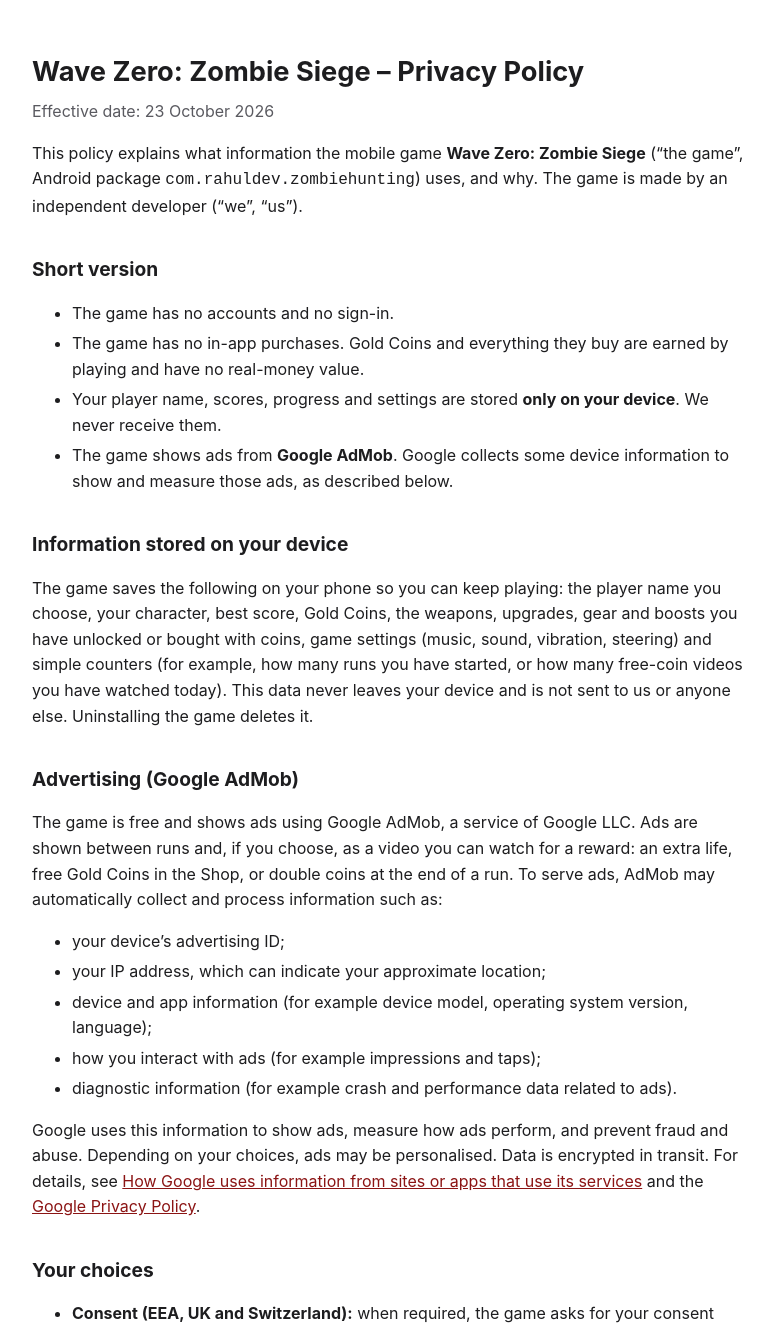
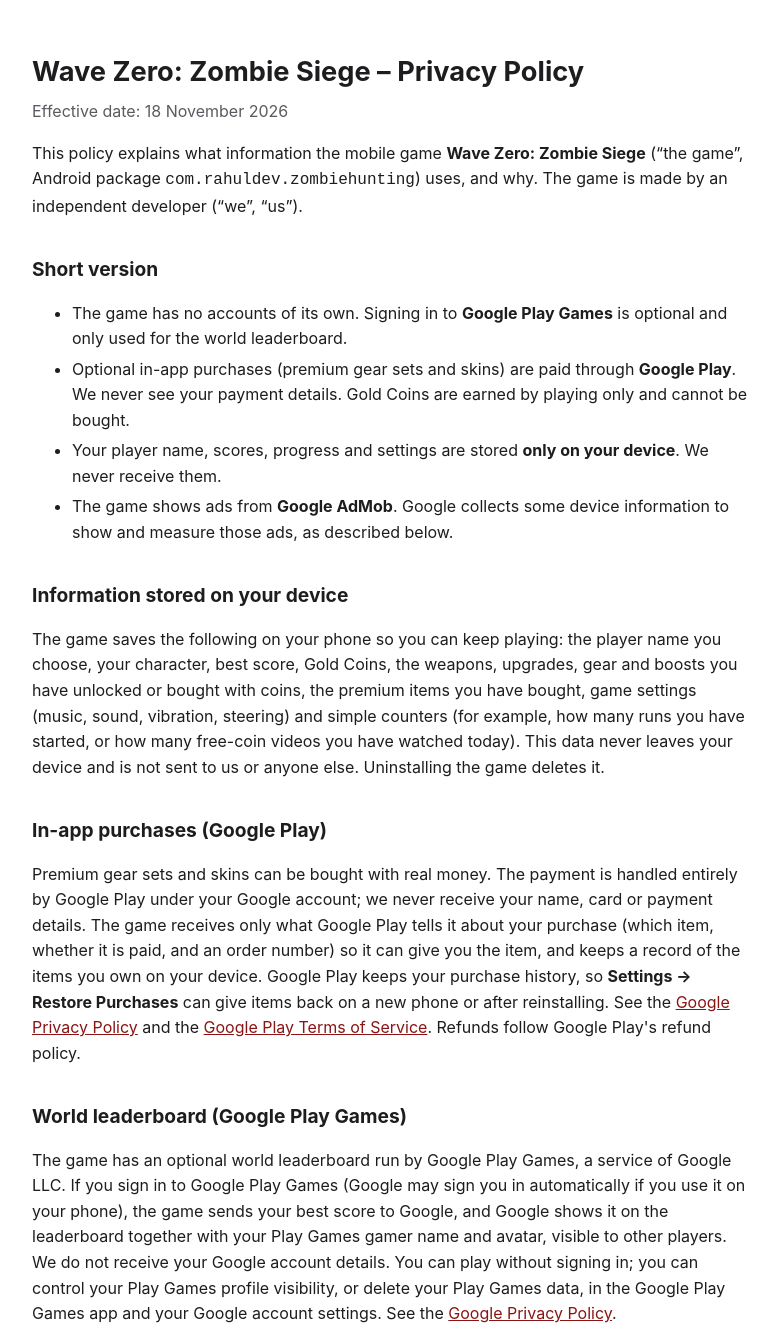
Before and after one commit to RahulDev1531/GooglePlay_policy, a plain HTML site: page privacy_policy_zombie.html in a window 1280 px wide. Shown: the top 1330 px of the page, without its empty margins (248-1025 px from the left). Drawn offline with Linux system fonts and the light colour scheme.

Commit message:
policy updated

```diff
--- a/privacy_policy_zombie.html
+++ b/privacy_policy_zombie.html
@@ -19,20 +19,26 @@
 <body>
 <main>
 <h1>Wave Zero: Zombie Siege – Privacy Policy</h1>
-<p class="date">Effective date: 23 October 2026</p>
+<p class="date">Effective date: 18 November 2026</p>
 
 <p>This policy explains what information the mobile game <strong>Wave Zero: Zombie Siege</strong> (“the game”, Android package <code>com.rahuldev.zombiehunting</code>) uses, and why. The game is made by an independent developer (“we”, “us”).</p>
 
 <h2>Short version</h2>
 <ul>
-  <li>The game has no accounts and no sign-in.</li>
-  <li>The game has no in-app purchases. Gold Coins and everything they buy are earned by playing and have no real-money value.</li>
+  <li>The game has no accounts of its own. Signing in to <strong>Google Play Games</strong> is optional and only used for the world leaderboard.</li>
+  <li>Optional in-app purchases (premium gear sets and skins) are paid through <strong>Google Play</strong>. We never see your payment details. Gold Coins are earned by playing only and cannot be bought.</li>
   <li>Your player name, scores, progress and settings are stored <strong>only on your device</strong>. We never receive them.</li>
   <li>The game shows ads from <strong>Google AdMob</strong>. Google collects some device information to show and measure those ads, as described below.</li>
 </ul>
 
 <h2>Information stored on your device</h2>
-<p>The game saves the following on your phone so you can keep playing: the player name you choose, your character, best score, Gold Coins, the weapons, upgrades, gear and boosts you have unlocked or bought with coins, game settings (music, sound, vibration, steering) and simple counters (for example, how many runs you have started, or how many free-coin videos you have watched today). This data never leaves your device and is not sent to us or anyone else. Uninstalling the game deletes it.</p>
+<p>The game saves the following on your phone so you can keep playing: the player name you choose, your character, best score, Gold Coins, the weapons, upgrades, gear and boosts you have unlocked or bought with coins, the premium items you have bought, game settings (music, sound, vibration, steering) and simple counters (for example, how many runs you have started, or how many free-coin videos you have watched today). This data never leaves your device and is not sent to us or anyone else. Uninstalling the game deletes it.</p>
+
+<h2>In-app purchases (Google Play)</h2>
+<p>Premium gear sets and skins can be bought with real money. The payment is handled entirely by Google Play under your Google account; we never receive your name, card or payment details. The game receives only what Google Play tells it about your purchase (which item, whether it is paid, and an order number) so it can give you the item, and keeps a record of the items you own on your device. Google Play keeps your purchase history, so <strong>Settings → Restore Purchases</strong> can give items back on a new phone or after reinstalling. See the <a href="https://policies.google.com/privacy">Google Privacy Policy</a> and the <a href="https://play.google.com/about/play-terms/">Google Play Terms of Service</a>. Refunds follow Google Play's refund policy.</p>
+
+<h2>World leaderboard (Google Play Games)</h2>
+<p>The game has an optional world leaderboard run by Google Play Games, a service of Google LLC. If you sign in to Google Play Games (Google may sign you in automatically if you use it on your phone), the game sends your best score to Google, and Google shows it on the leaderboard together with your Play Games gamer name and avatar, visible to other players. We do not receive your Google account details. You can play without signing in; you can control your Play Games profile visibility, or delete your Play Games data, in the Google Play Games app and your Google account settings. See the <a href="https://policies.google.com/privacy">Google Privacy Policy</a>.</p>
 
 <h2>Advertising (Google AdMob)</h2>
 <p>The game is free and shows ads using Google AdMob, a service of Google LLC. Ads are shown between runs and, if you choose, as a video you can watch for a reward: an extra life, free Gold Coins in the Shop, or double coins at the end of a run. To serve ads, AdMob may automatically collect and process information such as:</p>
```
